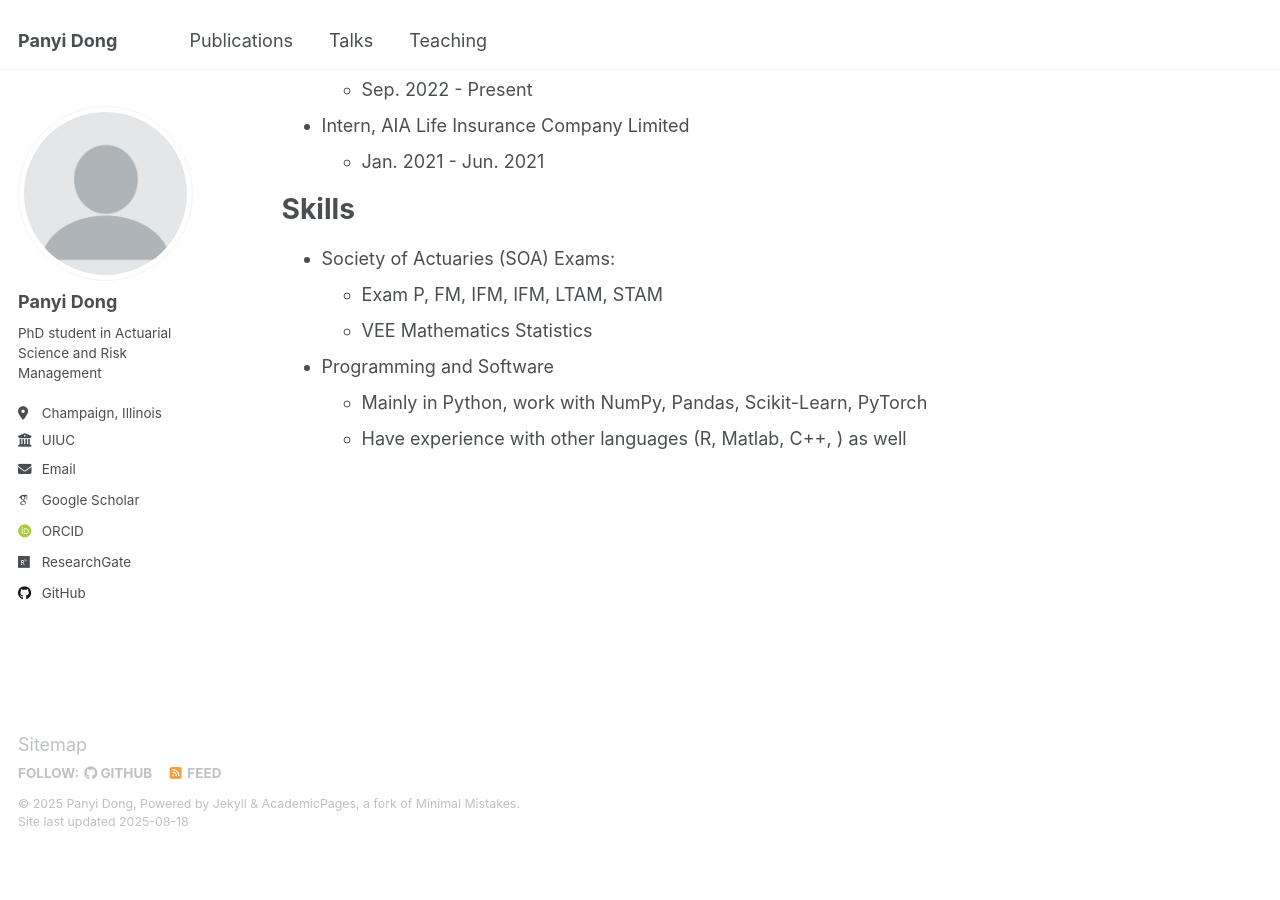
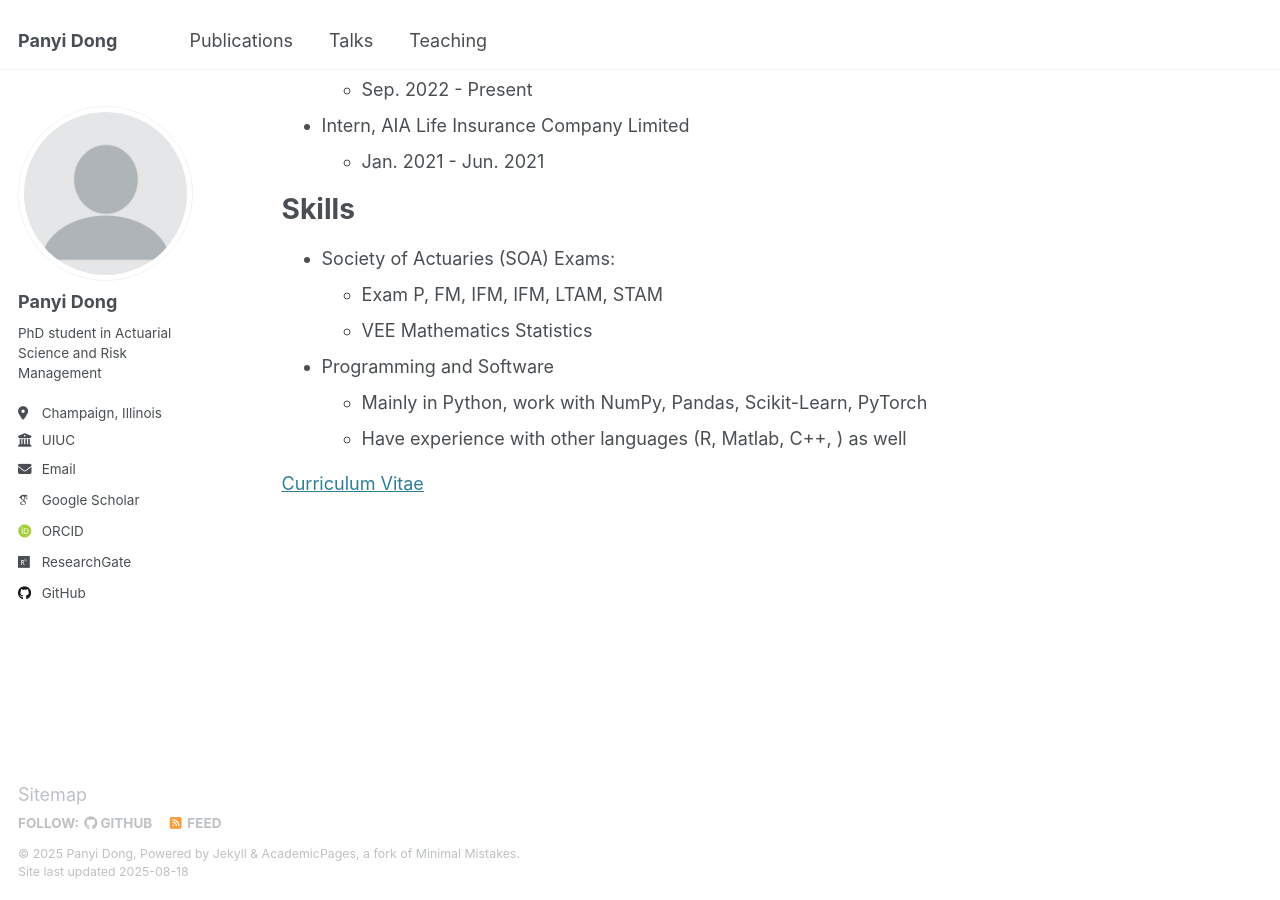
Before and after one commit to PanyiDong/panyidong.github.io, a Jekyll site: the page built from _pages/about.md, in a window 1280 px wide and 900 px high, scrolled down 809 px. Built offline with Jekyll 4.4.1, drawn with Linux system fonts in a browser that asks for light colours; some web fonts are replaced; before the commit the page ends 1659 px from its top, so only the background shows below that.

Commit message:
update cv

```diff
--- a/_pages/about.md
+++ b/_pages/about.md
@@ -39,3 +39,5 @@ Skills
 * Programming and Software
   * Mainly in Python, work with NumPy, Pandas, Scikit-Learn, PyTorch
   * Have experience with other languages (R, Matlab, C++, ) as well
+
+[Curriculum Vitae](CV.pdf)
```
Also changed, not shown: 1 other file.
